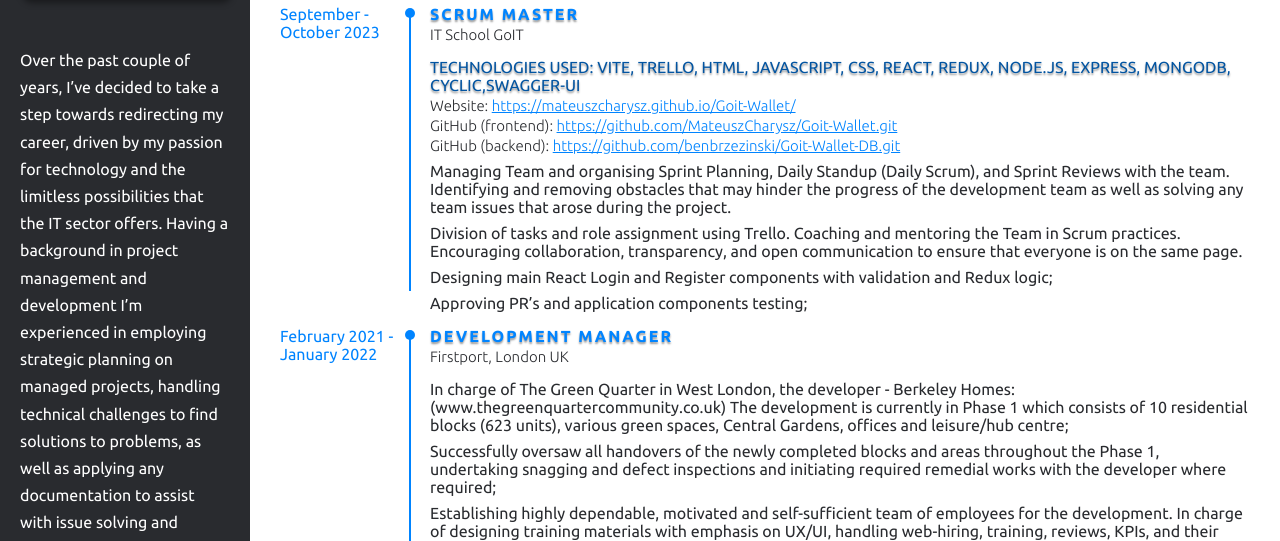
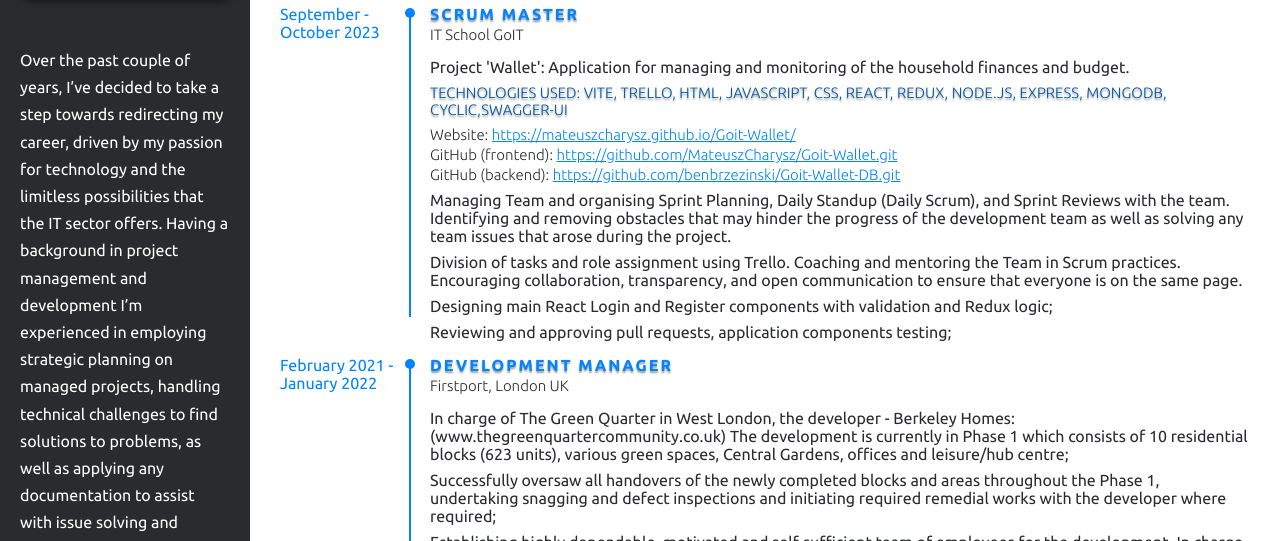
Before and after one commit to MaggieWesolowska/MW-career-CV, a plain HTML site: page index.html in a window 1280 px wide. Shown: the part 694-1235 px from the top of the page. Drawn offline with Linux system fonts and the light colour scheme.

Commit message:
edited markup

```diff
--- a/index.html
+++ b/index.html
@@ -231,9 +231,14 @@
                           IT School GoIT
                         </p>
                         <p class="info_cont">
-                          <p class="projects li_margin2">
+                          <p class="li_margin2">
+                            Project 'Wallet': Application for managing and monitoring of the household finances and budget.
+                          </p>
+                          <p class="li_margin2"></p>
+                          <p class="info_com projects li_margin2">
                             Technologies used: Vite, Trello, HTML, JavaScript, CSS, REACT, Redux, Node.JS, Express, MongoDB, Cyclic,Swagger-UI
                           </p>
+                          <p class="li_margin2"></p>
                           <p class="info_com">
                             Website: <a target="_blank" href="https://mateuszcharysz.github.io/Goit-Wallet/">https://mateuszcharysz.github.io/Goit-Wallet/</a>
                           </p>
@@ -243,6 +248,7 @@
                           <p class="info_com">
                             GitHub (backend): <a target="_blank" href="https://github.com/benbrzezinski/Goit-Wallet-DB.git">https://github.com/benbrzezinski/Goit-Wallet-DB.git</a>
                           </p>
+
                           <p class="li_margin2">
                             Managing Team and organising Sprint Planning, Daily Standup (Daily Scrum), and Sprint Reviews with the team. Identifying and removing obstacles that may hinder the progress of the development team as well as solving any team issues that arose during the project.
                           </p>
@@ -253,7 +259,7 @@
                             Designing main React Login and Register components with validation and Redux logic;
                           </p>
                           <p class="li_margin2">
-                            Approving PR’s and application components testing;
+                            Reviewing and approving pull requests, application components testing;
                           </p>
                         </p>
                       </div>
```
